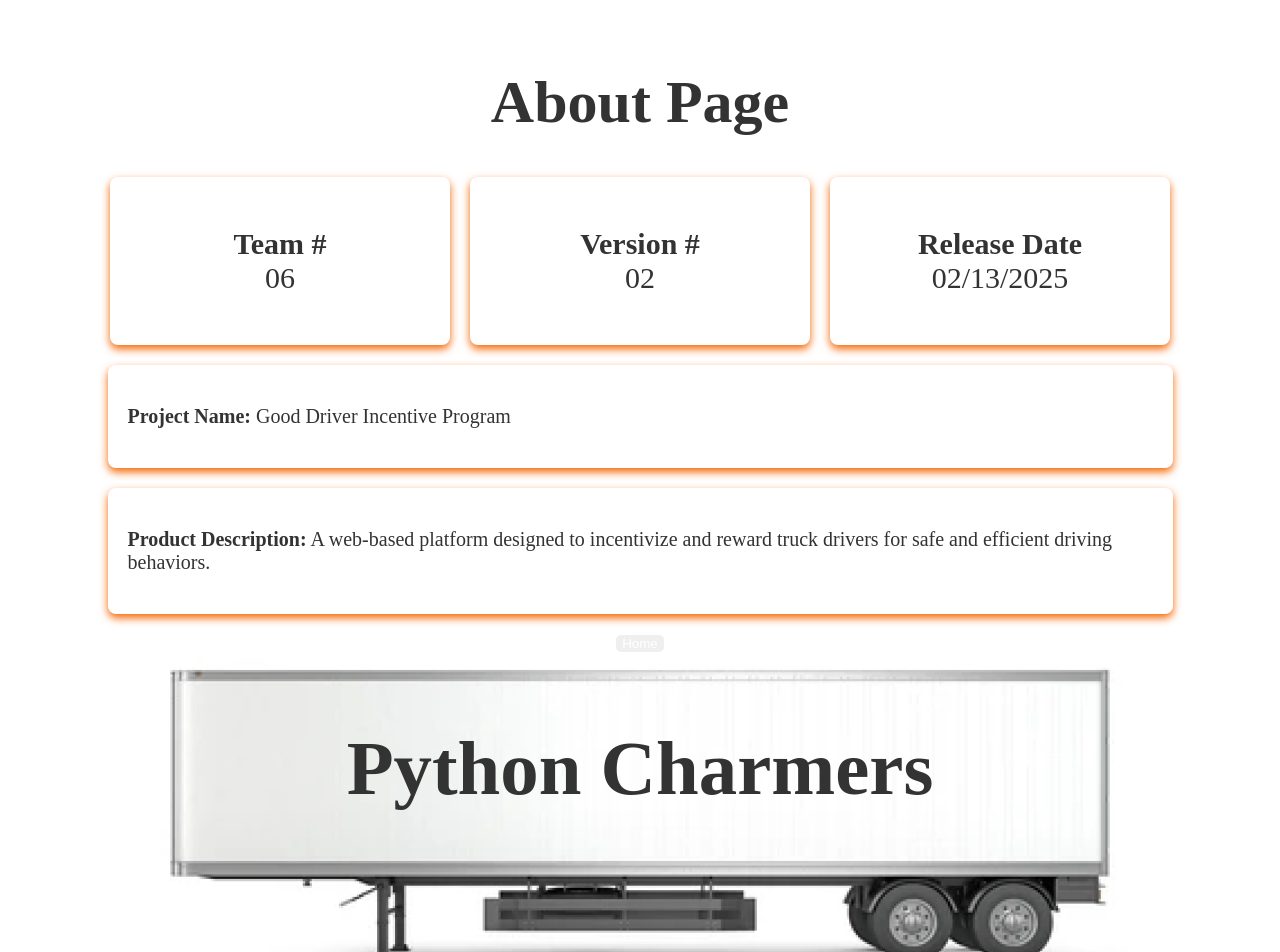
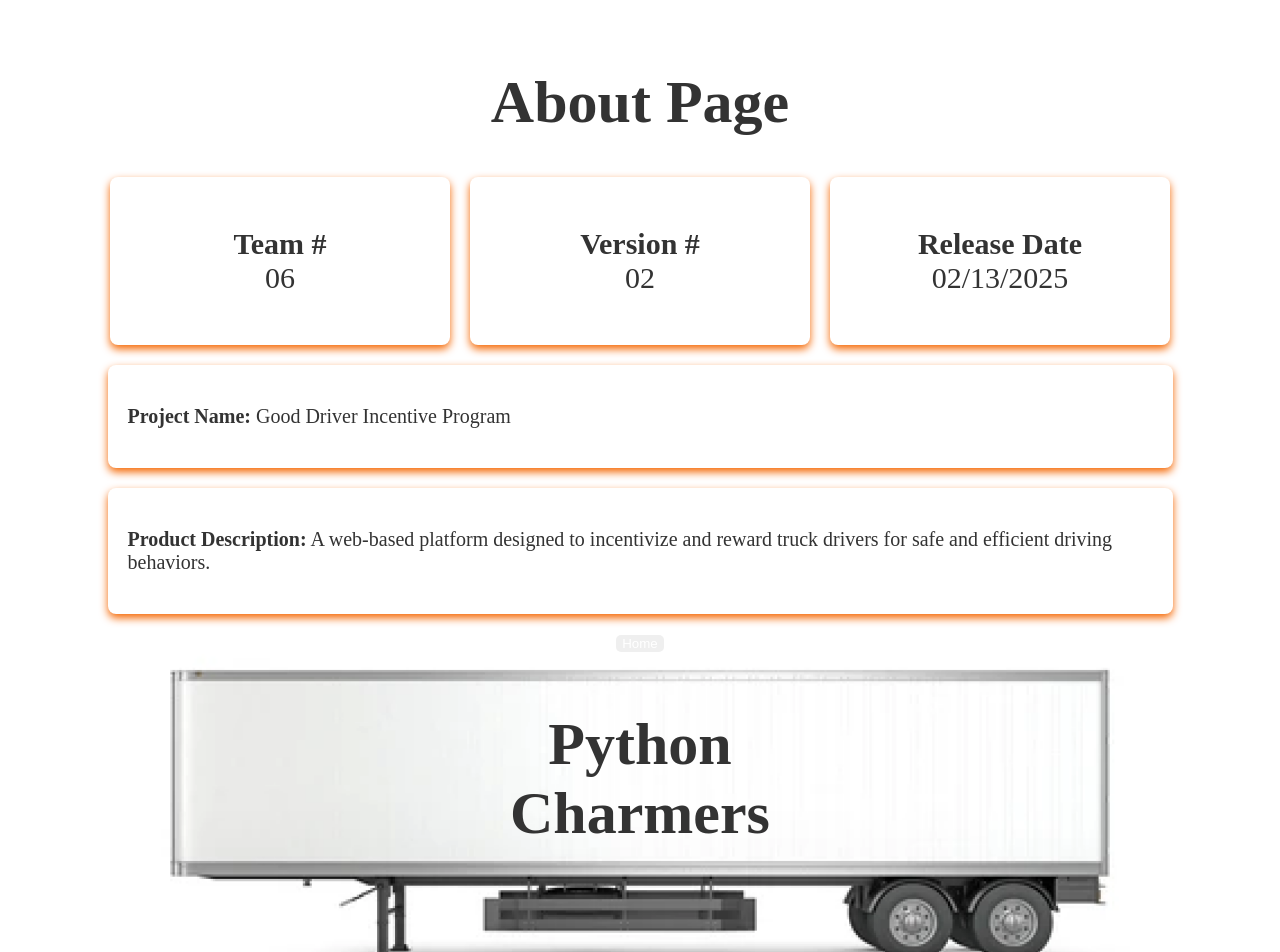
Before and after one commit to Sgilb-Portfolio/PythonCharmers, a React (Create React App) app in the folder start-app/: page /about in a window 1280 px wide. Shown: the top 952 px of the page. Built offline with nearby package versions, Linux system fonts and the light colour scheme.

Commit message:
Update About Page
fixed error with python charmers text

```diff
--- a/start-app/src/pages/About.js
+++ b/start-app/src/pages/About.js
@@ -90,17 +90,20 @@ function About() {
                 }}/>
                 <p style={{
                 position: "absolute",
-                top: "12%",
+                top: "20%",
                 left: "50%",
                 transform: "translate(-50%, -50%)",
-                fontSize: "clamp(18px, 6vw, 1000px)",
+                fontSize: "clamp(18px, 5vw, 60px)",
                 color: "#333333",
                 padding: "10px 20px",
                 borderRadius: "8px",
                 textAlign: "center",
                 fontWeight: "bold",
-                whiteSpace: "nowrap",
-                maxWidth: "90%"
+                whiteSpace: "normal",
+                maxWidth: "90%",
+                display: "flex",
+                alignItems: "center",
+                justifyContent: "center"
                 }}>Python Charmers</p>
             </div>
         </div>
```
